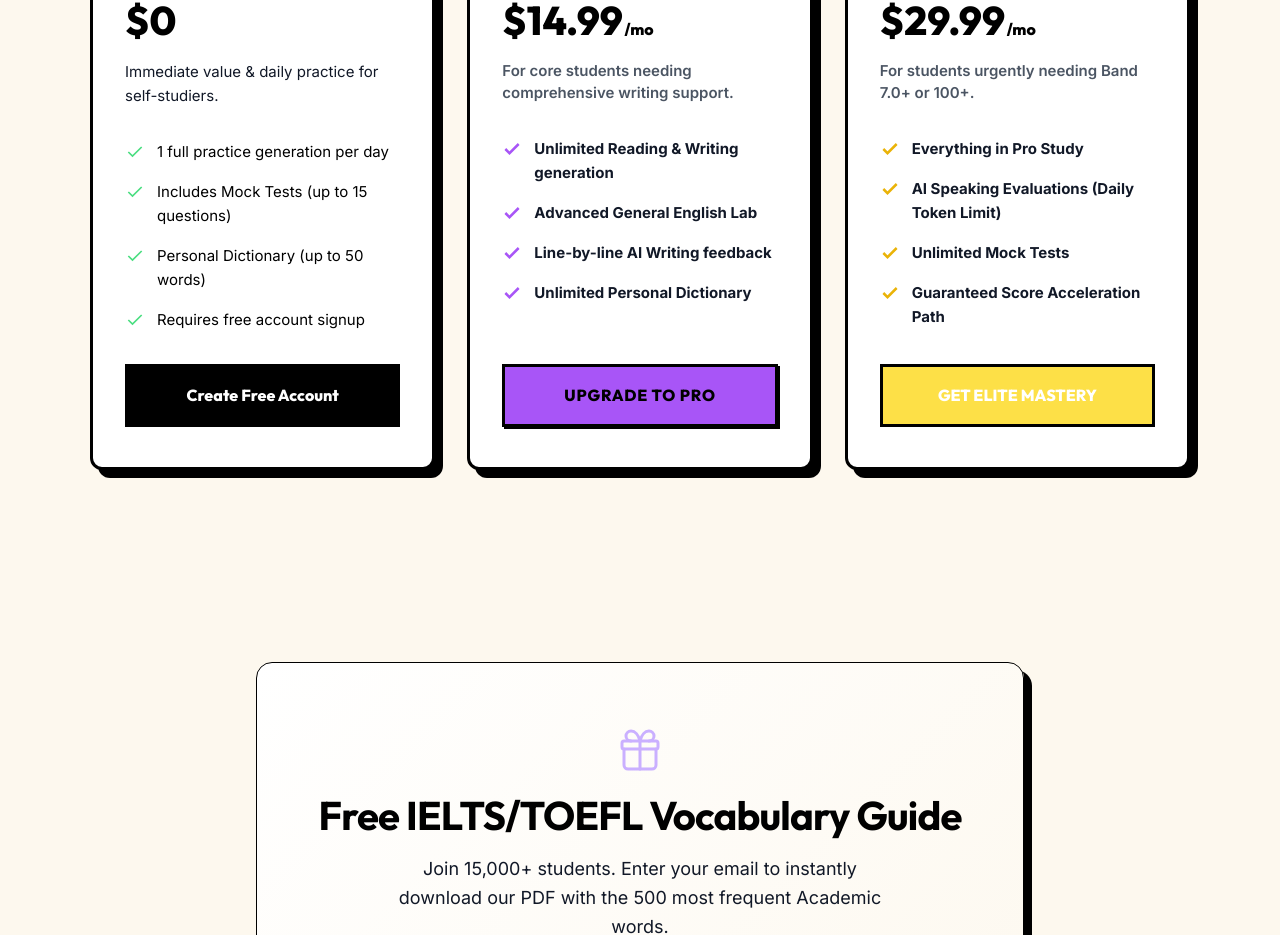
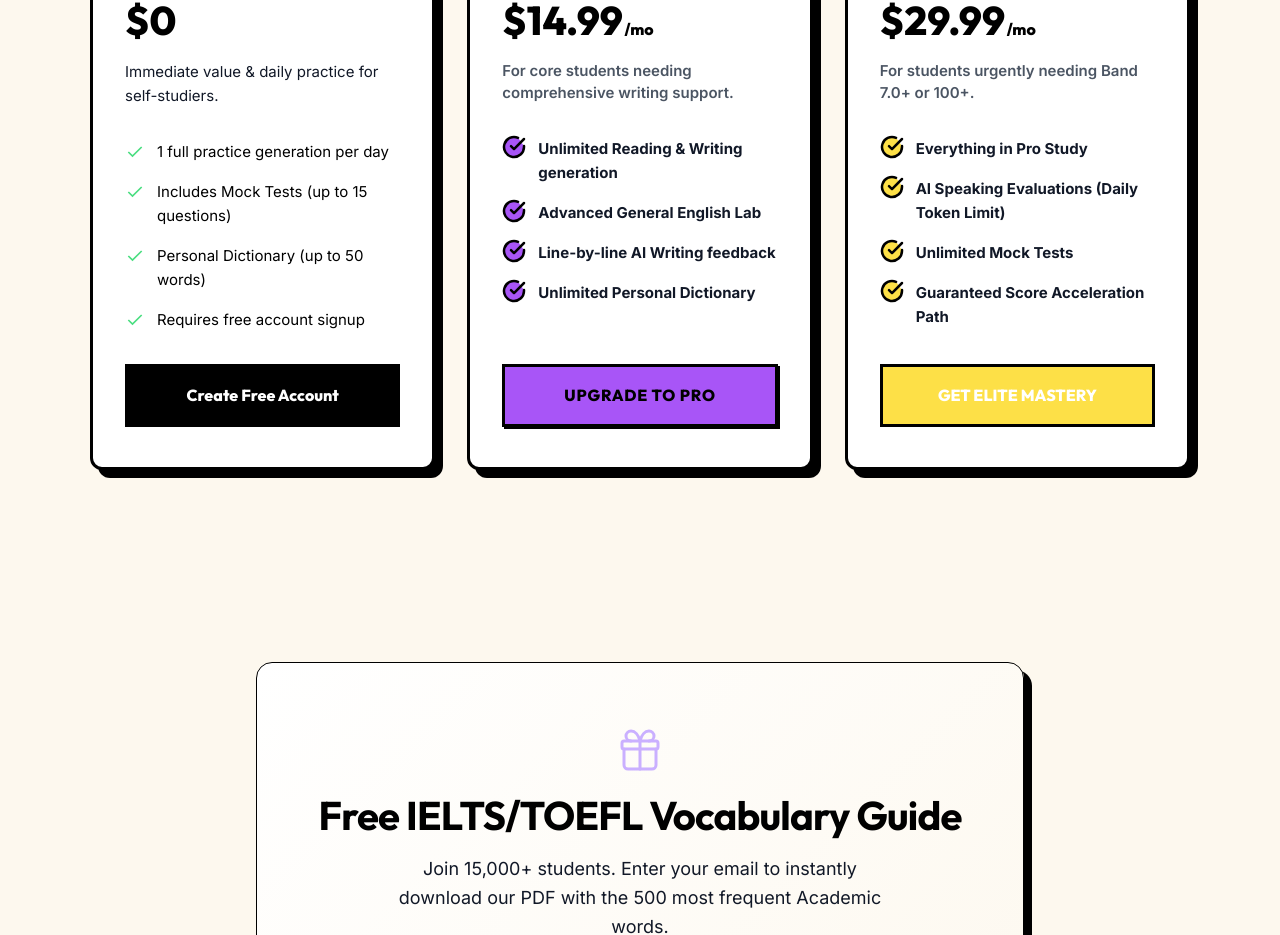
Before and after one commit to uSoyrac/personinapp, a Next.js app: page / in a window 1280 px wide. Shown: the part 3040-3975 px from the top of the page. Built offline with nearby package versions, Linux system fonts and the light colour scheme.

Commit message:
fix: resolve focus shadow bug and improve checkmark contrast

```diff
--- a/app/globals.css
+++ b/app/globals.css
@@ -66,7 +66,6 @@
 
 button:focus, a:focus, input:focus, select:focus, textarea:focus {
   outline: none;
-  box-shadow: none;
 }
 
 /* ==============================
--- a/app/page.tsx
+++ b/app/page.tsx
@@ -251,7 +251,7 @@ export default function LandingPage() {
                   "Unlimited Personal Dictionary"
                 ].map(feature => (
                   <li key={feature} style={{ display: "flex", alignItems: "flex-start", gap: "0.75rem", fontSize: "0.9375rem", fontWeight: 700, color: "#111827" }}>
-                    <svg width="20" height="20" viewBox="0 0 24 24" fill="none" stroke="#A855F7" strokeWidth="3" style={{ flexShrink: 0, marginTop: "2px" }}><polyline points="20 6 9 17 4 12"/></svg>
+                    <svg width="24" height="24" viewBox="0 0 24 24" fill="#A855F7" stroke="#000" strokeWidth="2.5" strokeLinecap="round" strokeLinejoin="round" style={{ flexShrink: 0, marginTop: "-2px" }}><path d="M22 11.08V12a10 10 0 1 1-5.93-9.14"/><polyline points="22 4 12 14.01 9 11.01"/></svg>
                     {feature}
                   </li>
                 ))}
@@ -273,7 +273,7 @@ export default function LandingPage() {
                   "Guaranteed Score Acceleration Path"
                 ].map(feature => (
                   <li key={feature} style={{ display: "flex", alignItems: "flex-start", gap: "0.75rem", fontSize: "0.9375rem", fontWeight: 700, color: "#111827" }}>
-                    <svg width="20" height="20" viewBox="0 0 24 24" fill="none" stroke="#EAB308" strokeWidth="3" style={{ flexShrink: 0, marginTop: "2px" }}><polyline points="20 6 9 17 4 12"/></svg>
+                    <svg width="24" height="24" viewBox="0 0 24 24" fill="#FDE047" stroke="#000" strokeWidth="2.5" strokeLinecap="round" strokeLinejoin="round" style={{ flexShrink: 0, marginTop: "-2px" }}><path d="M22 11.08V12a10 10 0 1 1-5.93-9.14"/><polyline points="22 4 12 14.01 9 11.01"/></svg>
                     {feature}
                   </li>
                 ))}
```
